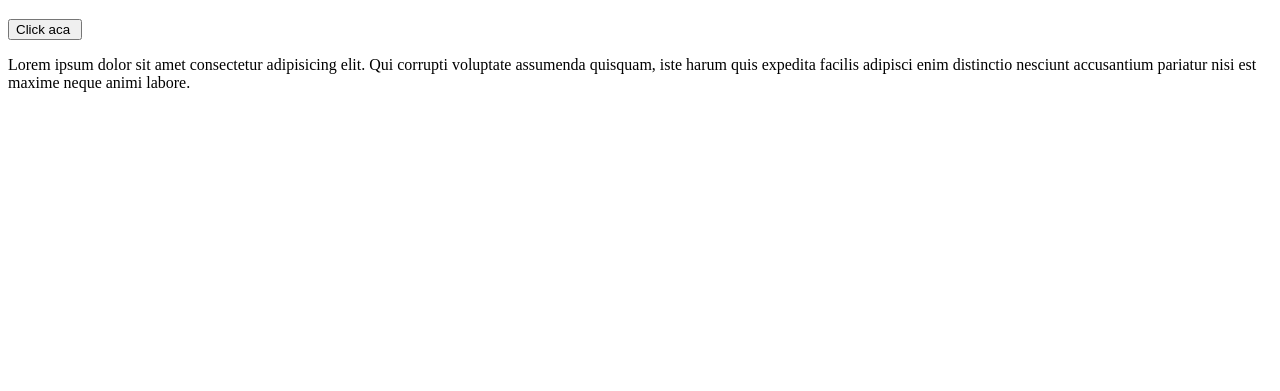
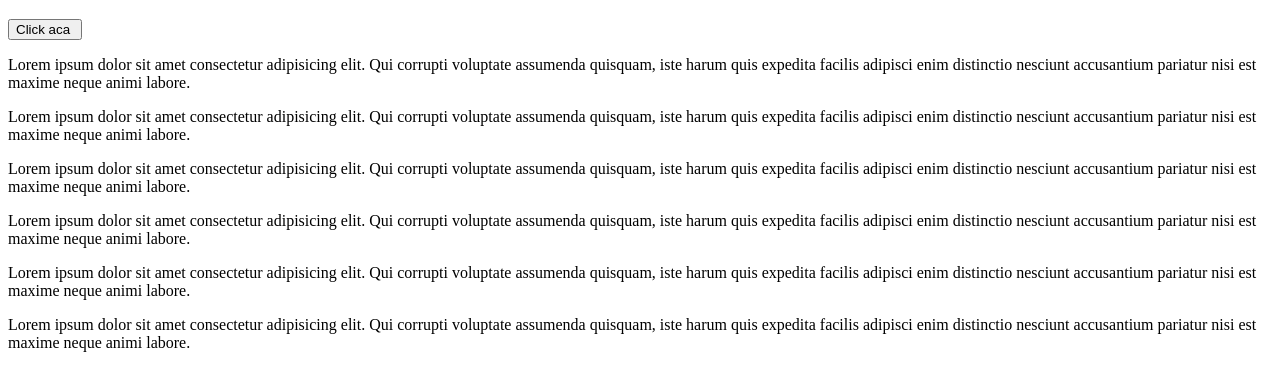
Before and after one commit to Jal7823/reporama, a plain HTML site: page index.html in a window 1280 px wide. Shown: the part 61-452 px from the top of the page. Drawn offline with Linux system fonts and the light colour scheme.

Commit message:
prueba de errores

```diff
--- a/index.html
+++ b/index.html
@@ -13,5 +13,16 @@
 
     <p>Lorem ipsum dolor sit amet consectetur adipisicing elit. Qui corrupti voluptate assumenda quisquam, iste harum quis expedita facilis adipisci enim distinctio nesciunt accusantium pariatur nisi est maxime neque animi labore.</p>
 
+    <p>Lorem ipsum dolor sit amet consectetur adipisicing elit. Qui corrupti voluptate assumenda quisquam, iste harum quis expedita facilis adipisci enim distinctio nesciunt accusantium pariatur nisi est maxime neque animi labore.</p>
+
+    <p>Lorem ipsum dolor sit amet consectetur adipisicing elit. Qui corrupti voluptate assumenda quisquam, iste harum quis expedita facilis adipisci enim distinctio nesciunt accusantium pariatur nisi est maxime neque animi labore.</p>
+
+    <p>Lorem ipsum dolor sit amet consectetur adipisicing elit. Qui corrupti voluptate assumenda quisquam, iste harum quis expedita facilis adipisci enim distinctio nesciunt accusantium pariatur nisi est maxime neque animi labore.</p>
+
+    <p>Lorem ipsum dolor sit amet consectetur adipisicing elit. Qui corrupti voluptate assumenda quisquam, iste harum quis expedita facilis adipisci enim distinctio nesciunt accusantium pariatur nisi est maxime neque animi labore.</p>
+
+    <p>Lorem ipsum dolor sit amet consectetur adipisicing elit. Qui corrupti voluptate assumenda quisquam, iste harum quis expedita facilis adipisci enim distinctio nesciunt accusantium pariatur nisi est maxime neque animi labore.</p>
+
+
 </body>
 </html>
```
